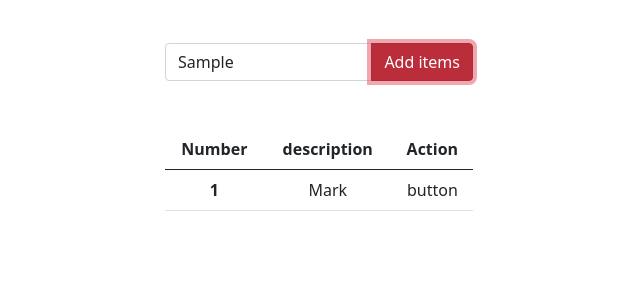
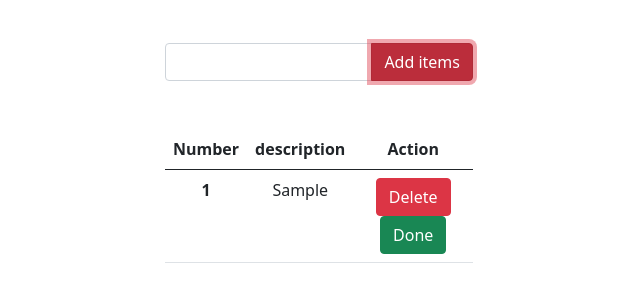
Before and after one commit to Rezwanul777/to-do-list, a plain HTML site: page index.html in a window 1280 px wide. Both pictures are taken after typing "Sample" into the empty fields and a click on the button "Add items". Shown: the part 101-394 px from the top of the page, without its empty margins (167-807 px from the left). Drawn offline with nearby package versions, Linux system fonts and the light colour scheme.

Commit message:
project done

```diff
--- a/index.html
+++ b/index.html
@@ -27,11 +27,7 @@
                  </tr>
                </thead>
                <tbody id="content-container">
-                 <tr>
-                   <th scope="row">1</th>
-                   <td>Mark</td>
-                   <td>button</td>
-                 </tr>
+
 
                </tbody>
              </table>
--- a/project.js
+++ b/project.js
@@ -1,5 +1,43 @@
-let count =0;
-document.getElementById('add_btn').addEventListener('click',function(){
-   const inputValue=document.getElementById('input_value')
+
+let count = 0;
+ document.getElementById('add_btn').addEventListener('click', function () {
+   count++;
+
+   const inputValue = document.getElementById('input_value').value
+   if (inputValue == '') {
+      alert('Please input valid data')
+
+   }
+
+   else {
+      const mainContainer = document.getElementById('content-container')
+      const tableContainer = document.createElement('tr')
+      tableContainer.innerHTML = `
+      <th scope="row">${count}</th>
+      <td>${inputValue}</td>
+      <td><button class="btn btn-danger delete-btn">Delete</button>
+      <button class="btn btn-success done-btn">Done</button>
+      </td>
+      `
+      mainContainer.appendChild(tableContainer)
+      document.getElementById('input_value').value=''
+
+      const deleteButton=document.getElementsByClassName('delete-btn')
+      console.log(deleteButton);
+      const doneButton=document.getElementsByClassName('done-btn')
+
+      for (const button of deleteButton){
+         button .addEventListener('click',function(e){
+            e.target.parentNode.parentNode.style.display='none';
+         })
+         for (const button of doneButton) {
+            button.addEventListener("click", function (e) {
+              e.target.parentNode.parentNode.style.textDecoration = "line-through";
+            });
+          }
+
+      }
+
+   }
 
 })
```
